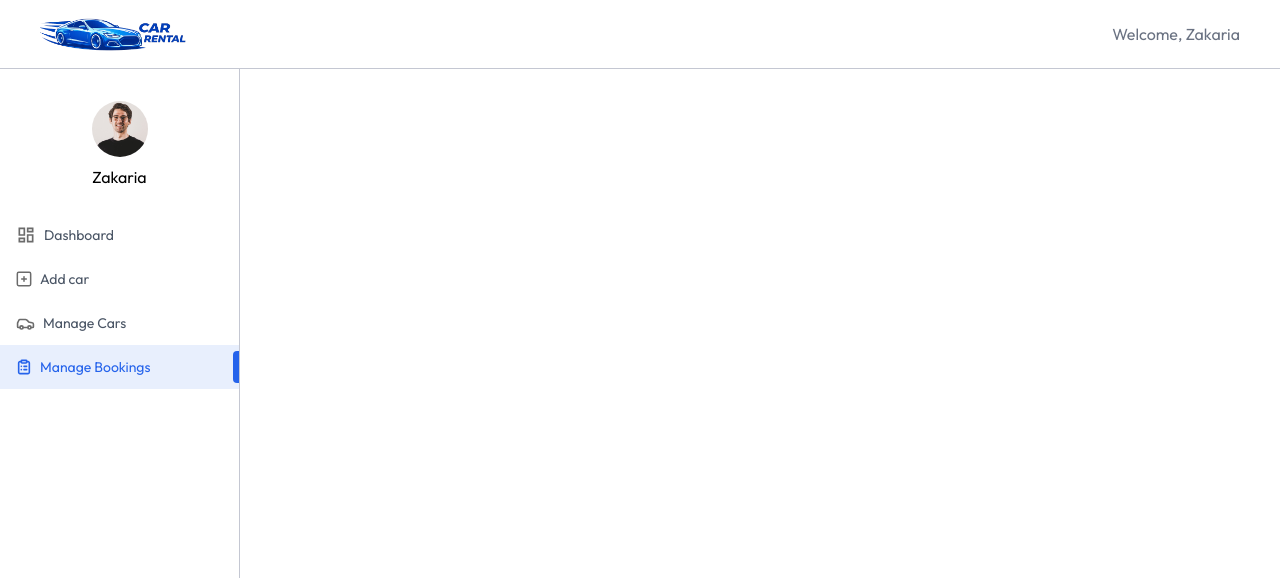
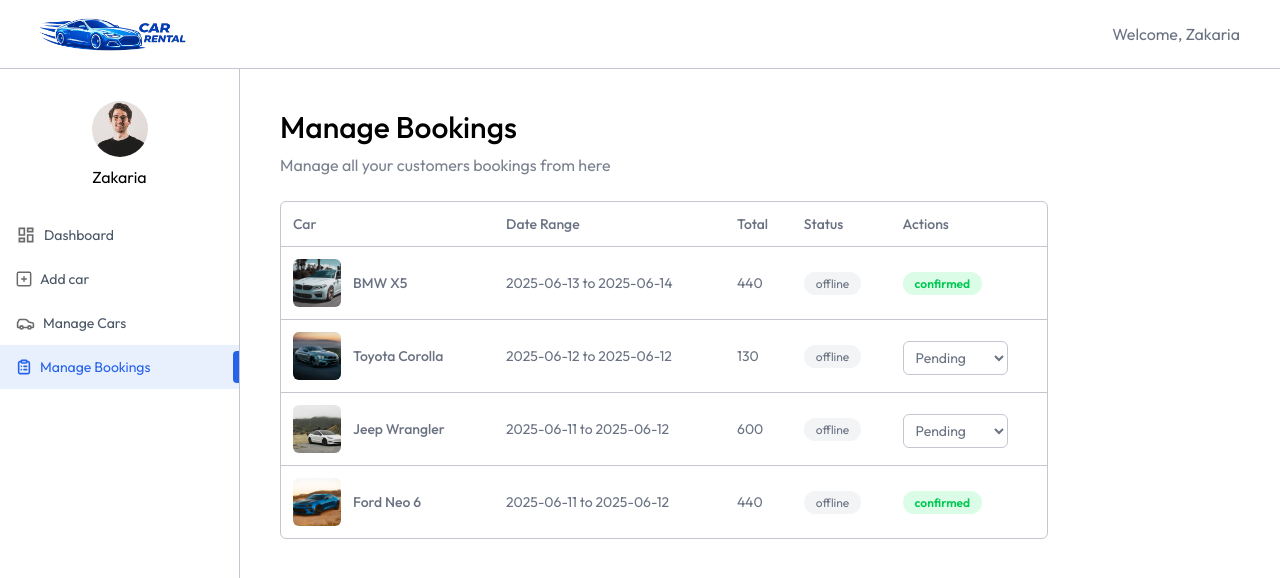
Before and after one commit to GOATCHERKI/car_rental, a React (Vite) app in the folder frontend/: page /owner/manage-bookings in a window 1280 px wide. Shown: the top 578 px of the page. Built offline with nearby package versions, Linux system fonts and the light colour scheme.

Commit message:
Manage bookingd page added

```diff
--- a/frontend/src/pages/owner/ManageBookings.jsx
+++ b/frontend/src/pages/owner/ManageBookings.jsx
@@ -1,9 +1,73 @@
-import React from 'react'
+import React, { useEffect, useState } from 'react'
+import { dummyMyBookingsData } from '../../assets/assets'
+import Title from '../../components/owner/Title'
 
 const ManageBookings = () => {
+
+  const currency = import.meta.env.VITE_CURRENCY
+  const [bookings, setBookings] = useState([])
+
+  const fetchOwnerBookings = async ()=>{
+    setBookings(dummyMyBookingsData)
+  }
+
+  useEffect(()=>{
+    fetchOwnerBookings()
+  },[])
+
   return (
-    <div>
+    <div className='px-4 pt-10 md:px-10 w-full'>
+        <Title title="Manage Bookings" subTitle="Manage all your customers bookings from here"/>
 
+        <div className='max-w-3xl w-full rounded-md overflow-hidden border border-border mt-6'>
+          <table className='w-full border-collapse text-left text-sm text-gray-600'>
+            <thead className='text-gray-500'>
+              <tr>
+                <th className='p-3 font-medium'>Car</th>
+                <th className='p-3 font-medium max-md:hidden'>Date Range</th>
+                <th className='p-3 font-medium'>Total</th>
+                <th className='p-3 font-medium max-md:hidden'>Status</th>
+                <th className='p-3 font-medium'>Actions</th>
+              </tr>
+            </thead>
+            <tbody>
+              {bookings.map((booking, index)=>(
+                <tr key={index} className='border-t border-border text-gray-500'>
+                  <td className='p-3 flex items-center gap-3'>
+                    <img src={booking.car.image} alt="" className='h-12 w-12 aspect-square rounded-md object-cover'/>
+                    <p className='font-medium max-md:hidden'>{booking.car.brand} {booking.car.model}</p>
+                  </td>
+
+                  <td className='p-3 max-md:hidden'>
+                    {booking.pickupDate.split('T')[0]} to {booking.returnDate.split('T')[0]}
+                  </td>
+
+                  <td className='p-3'>
+                    {currency}{booking.price}
+                  </td>
+
+                  <td className='p-3 max-md:hidden'>
+                    <span className='bg-gray-100 px-3 py-1 rounded-full text-xs'>offline</span>
+                  </td>
+
+                  <td className='p-3'>
+                    {booking.status === 'pending' ? (
+                      <select value={booking.status} className='px-2 py-1.5 mt-1 text-gray-500 border border-border rounded-md outline-none'>
+                        <option value="pending">Pending</option>
+                        <option value="cancelled">Cancelled</option>
+                        <option value="confirmed">Confirmed</option>
+                      </select>
+                    ): (
+                      <span className={`px-3 py-1 rounded-full text-xs font-semibold ${booking.status === 'confirmed' ?
+                         'bg-green-100 text-green-500' : 'bg-red-100 text-red-500'}`}>{booking.status}</span>
+                    )}
+                  </td>
+
+                </tr>
+              ))}
+            </tbody>
+          </table>
+        </div>
     </div>
   )
 }
```
